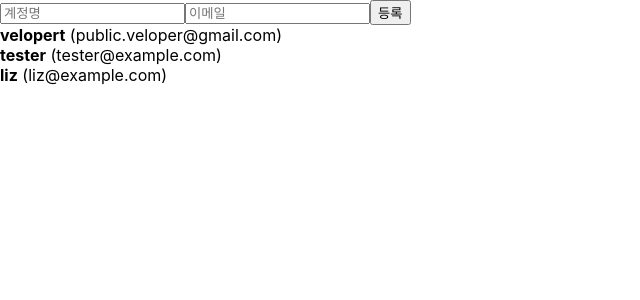
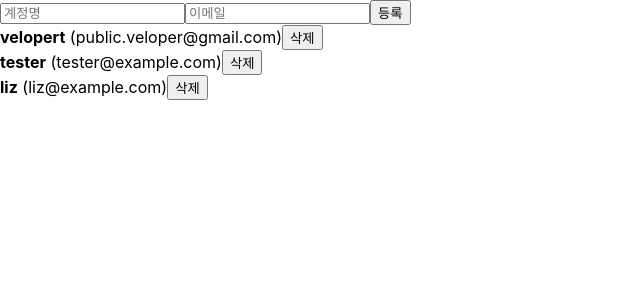
Before and after one commit to seedevk8s/begin-react-new, a React (Create React App) app: page / in a window 1280 px wide. Shown: the top 300 px of the page, without its empty margins (0-640 px from the left). Built offline with nearby package versions, Linux system fonts and the light colour scheme.

Commit message:
user에게 props로 그대로 전달한다.그러므로 user도 값을 전달 받아야 함.

```diff
--- a/src/UserList.js
+++ b/src/UserList.js
@@ -1,10 +1,11 @@
 import React from 'react';
 
 
-function User({ user }) {
+function User({ user, onRemove }) {
     return (
         <div>
             <b>{user.username}</b> <span>({user.email})</span>
+            <button>삭제</button>
         </div>
     );
 }
```
